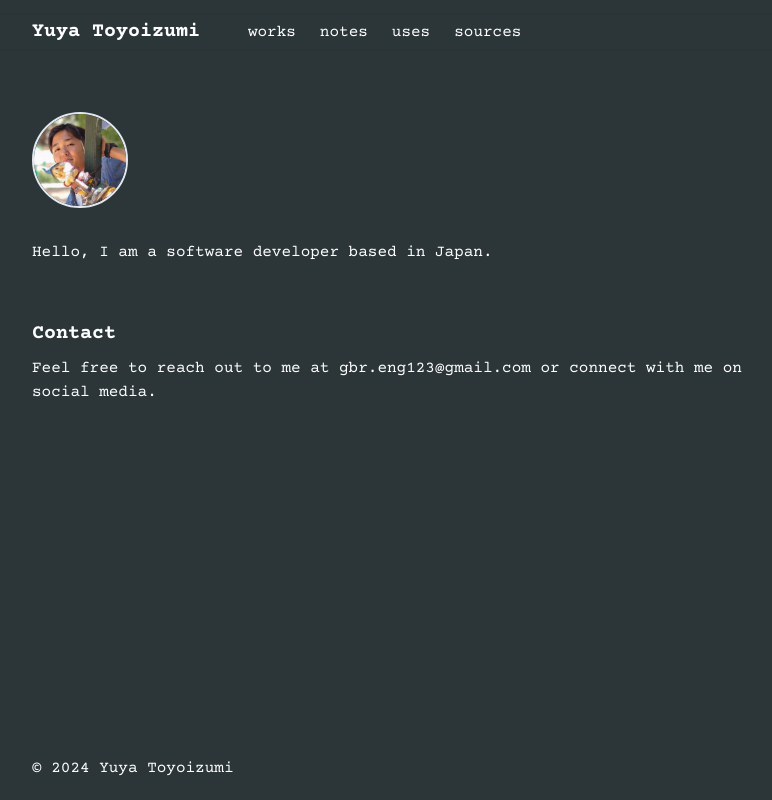
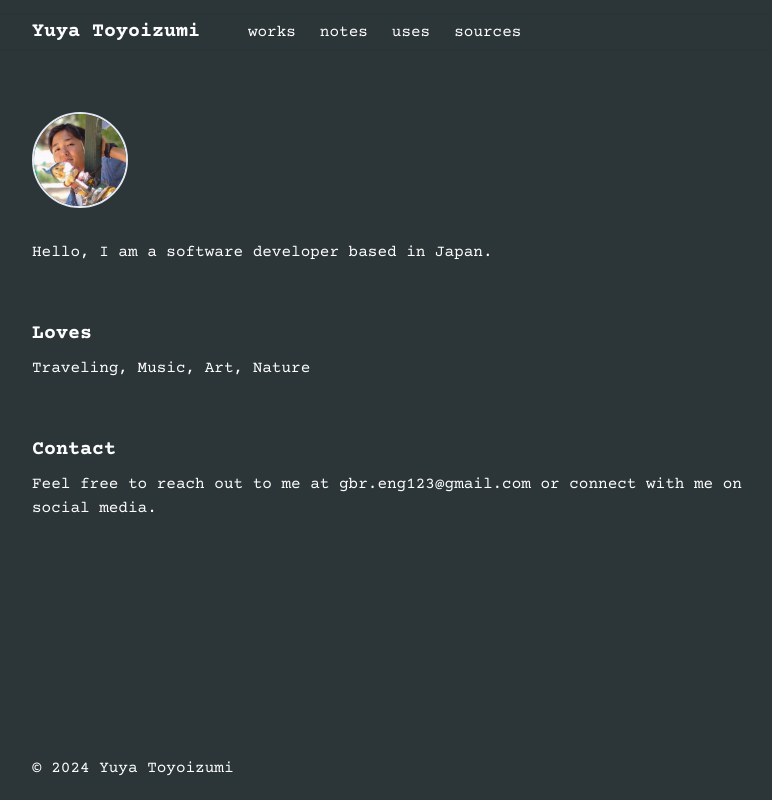
Before and after one commit to yuya-toyoizumi/my-site, a Next.js app: page / in a window 1280 px wide. Shown: the whole page, without its empty margins (240-1012 px from the left). Built offline with nearby package versions, Linux system fonts and the light colour scheme.

Commit message:
add loves section

```diff
--- a/src/app/page.tsx
+++ b/src/app/page.tsx
@@ -19,6 +19,12 @@ export default function Home() {
           <p>Hello, I am a software developer based in Japan.</p>
         </section>
         <section>
+          <h3 className='text-xl font-bold my-2'>Loves</h3>
+          <p>
+            Traveling, Music, Art, Nature
+          </p>
+        </section>
+        <section>
           <h3 className='text-xl font-bold my-2'>Contact</h3>
           <p>
             Feel free to reach out to me at <Link href='mailto:gbr.eng123@gmail.com'>gbr.eng123@gmail.com</Link> or connect with me on social media.
```
